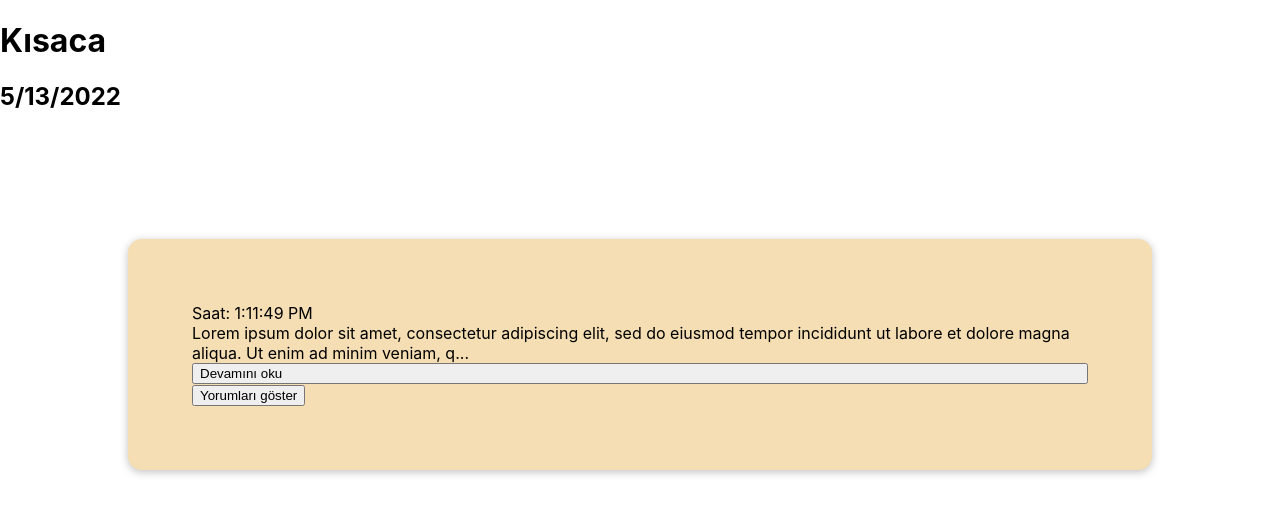
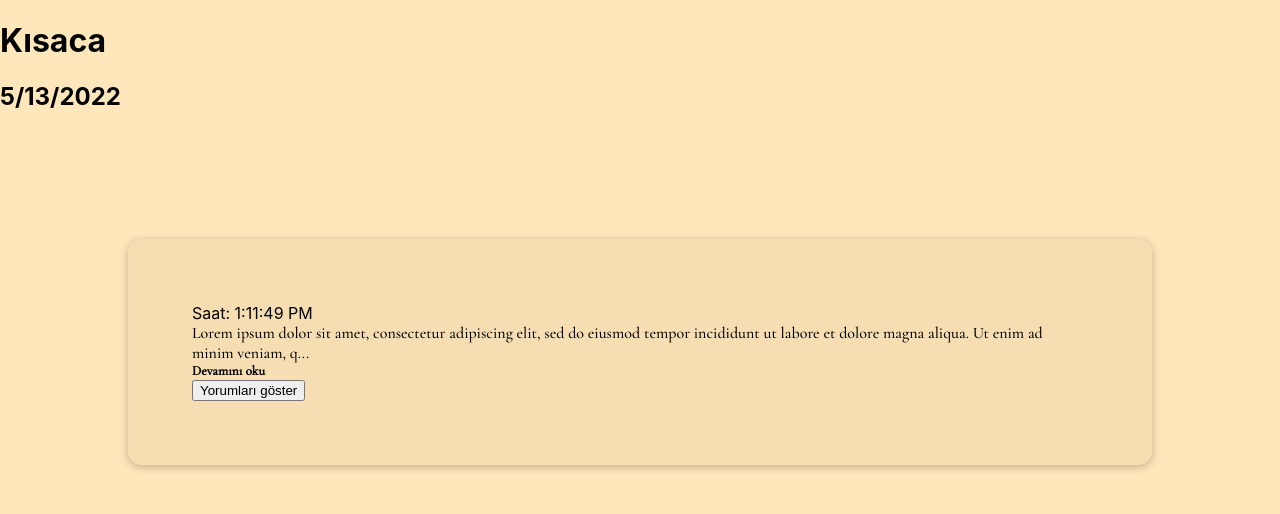
Before and after one commit to yunusemreaksu/kisaca-frontend, a React (Create React App) app: page / in a window 1280 px wide. Shown: the top 514 px of the page. Built offline with nearby package versions, Linux system fonts and the light colour scheme.

Commit message:
background color changes

```diff
--- a/src/App.css
+++ b/src/App.css
@@ -1,3 +1,4 @@
 .App {
   text-align: center;
+  background-color: blueviolet;
 }
--- a/src/components/Comments/CommentBox.module.css
+++ b/src/components/Comments/CommentBox.module.css
@@ -8,10 +8,9 @@
   align-content: flex-start;
   width: 40%;
   height: 200px;
-
 }
 
-.submit_btn{
+.submit_btn {
   display: flex;
   width: 40%;
   justify-content: center;
--- a/src/components/News/NewsItem.module.css
+++ b/src/components/News/NewsItem.module.css
@@ -1,13 +1,21 @@
+@import url("https://fonts.googleapis.com/css2?family=Cormorant+Garamond:wght@500&display=swap");
+
 .text {
   -webkit-line-clamp: 3;
+  font-family: "Cormorant Garamond", serif;
   overflow-wrap: break-word;
   display: flex;
   flex-direction: row;
   flex-basis: auto;
   justify-content: center;
+  font-weight: 50;
 }
 
-.btn_expand{
+.btn_expand {
   display: flex;
-
+  padding: 0;
+  border: none;
+  background: none;
+  font-weight: bolder;
+  font-family: "Cormorant Garamond", serif;
 }
--- a/src/components/UI/Card.module.css
+++ b/src/components/UI/Card.module.css
@@ -3,10 +3,9 @@
   margin: 10%;
   box-shadow: 0 2px 8px rgba(0, 0, 0, 0.25);
   border-radius: 14px;
-  background-color: rgb(245, 222, 179);
+  background-color: rgba(235, 210, 164, 0.418);
   display: flex;
   justify-content: center;
   flex-direction: column;
   align-items: top;
-
 }
--- a/src/index.css
+++ b/src/index.css
@@ -1,13 +1,14 @@
 body {
   margin: 0;
-  font-family: -apple-system, BlinkMacSystemFont, 'Segoe UI', 'Roboto', 'Oxygen',
-    'Ubuntu', 'Cantarell', 'Fira Sans', 'Droid Sans', 'Helvetica Neue',
+  font-family: -apple-system, BlinkMacSystemFont, "Segoe UI", "Roboto", "Oxygen",
+    "Ubuntu", "Cantarell", "Fira Sans", "Droid Sans", "Helvetica Neue",
     sans-serif;
   -webkit-font-smoothing: antialiased;
   -moz-osx-font-smoothing: grayscale;
+  background-color: rgb(255, 231, 187);
 }
 
 code {
-  font-family: source-code-pro, Menlo, Monaco, Consolas, 'Courier New',
+  font-family: source-code-pro, Menlo, Monaco, Consolas, "Courier New",
     monospace;
 }
```
Lines whose indentation alone changed are shown as unchanged.
